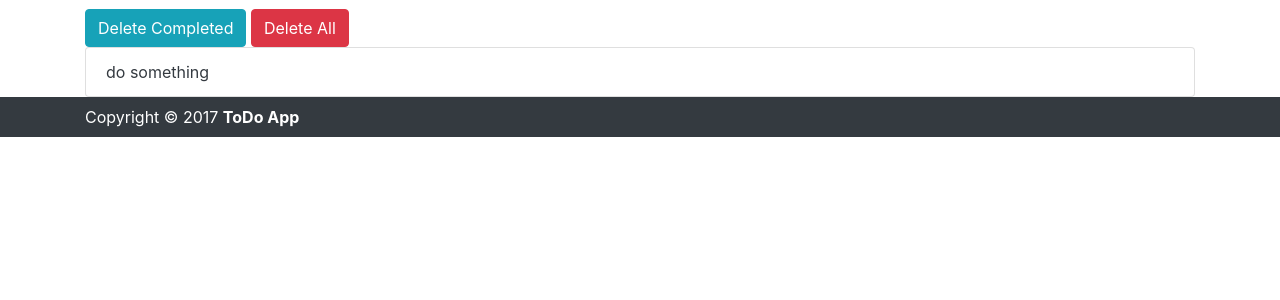
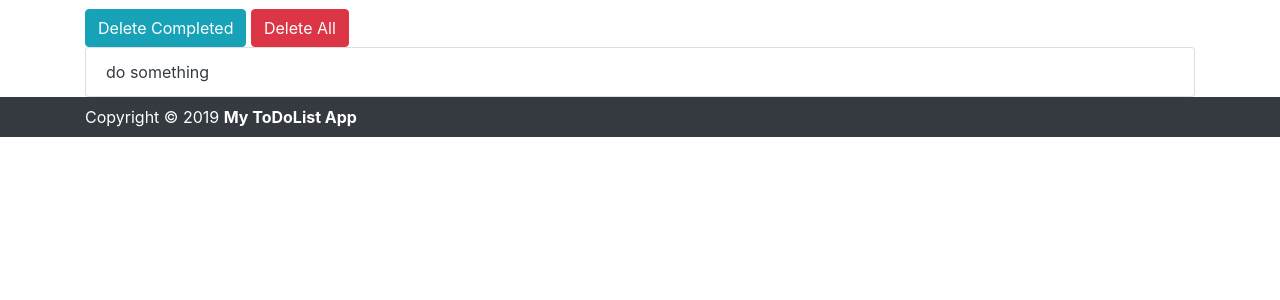
Before and after one commit to vighneshh/todoapp-django, a Django app: page / in a window 1280 px wide. Shown: the part 135-435 px from the top of the page. Run offline with Django 3.2, Linux system fonts and the light colour scheme; data comes from the database, SQL or seed files in the repository; some libraries are stand-ins or nearby versions.

Commit message:
Intial Commit

```diff
--- a/todoapp/templates/index.html
+++ b/todoapp/templates/index.html
@@ -52,7 +52,7 @@
   </main>
   <nav class="navbar navbar-expand-lg navbar-dark bg-dark ">
     <footer class="container ">
-	<div class="nav-text text-white">Copyright &copy; 2017 <strong>ToDo App</strong></div>
+	<div class="nav-text text-white">Copyright &copy; 2019 <strong>My ToDoList App</strong></div>
     </footer>
     </nav>
 
```
